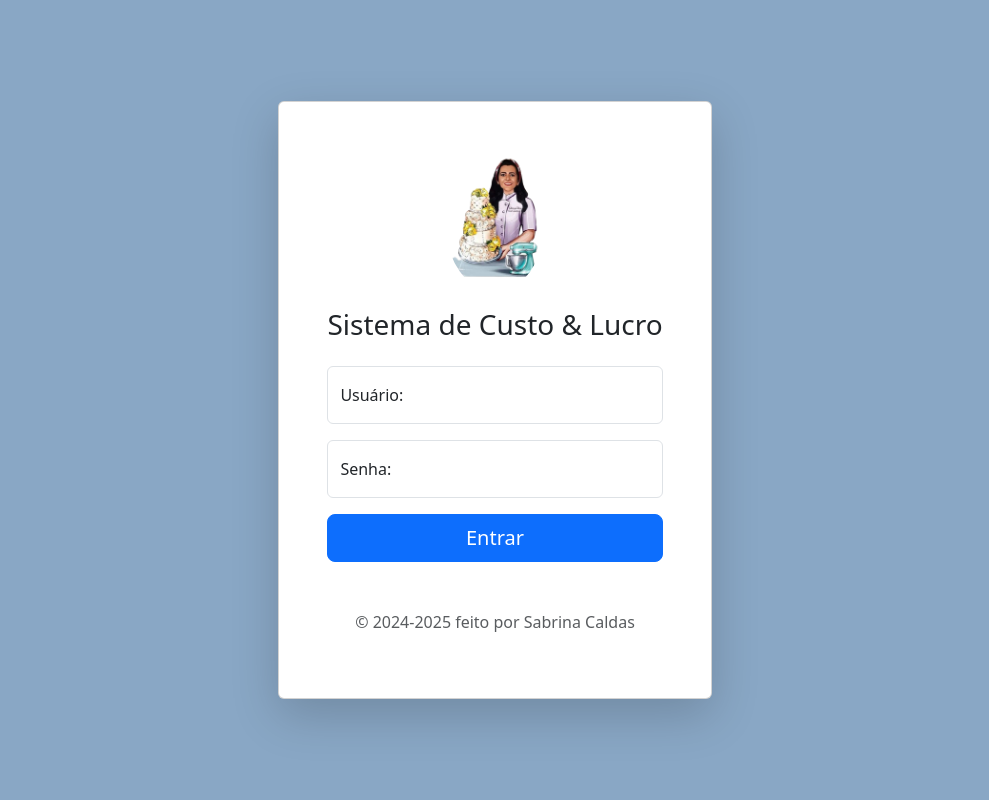
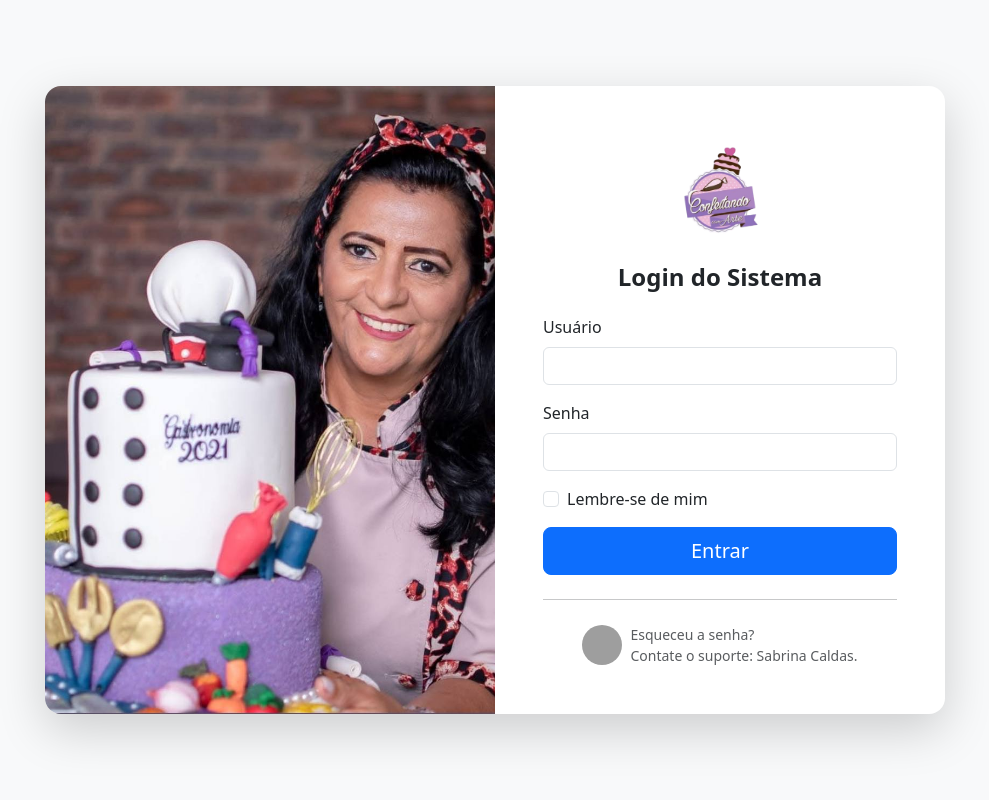
Before and after one commit to biinahc/gestao-confeitaria-flask, a Flask app: a page that uses templates/login.html in a window 1280 px wide. Shown: the whole page, without its empty margins (145-1134 px from the left). Run offline with Flask 3, Linux system fonts and the light colour scheme; grey boxes are pictures that could not be loaded.

Commit message:
feat: criando lista de compras de estoque baixo

```diff
--- a/app.py
+++ b/app.py
@@ -9,21 +9,26 @@ from flask import Flask, render_template, request, redirect, url_for, flash, Res
 from sqlalchemy import or_, and_
 from models import db, Ingrediente, FichaTecnica, FichaTecnicaIngrediente, Forma, Configuracao, Compra, Venda, User
 from flask_login import LoginManager, login_user, logout_user, login_required, current_user
-
-
+from models import User
 from xhtml2pdf import pisa
 from flask import send_file
 from io import BytesIO
+import unicodedata
+from flask_migrate import Migrate
 
 
 
-# --- Configuração Inicial ---
 app = Flask(__name__)
+
+
+app.config['SECRET_KEY'] = os.environ.get('SECRET_KEY', 'uma-chave-secreta-muito-forte-e-aleatoria')
+
+# Configuração do Banco de Dados
 database_uri = os.environ.get('DATABASE_URL')
 if database_uri and database_uri.startswith("postgres://"):
     database_uri = database_uri.replace("postgres://", "postgresql://", 1)
 app.config['SQLALCHEMY_DATABASE_URI'] = database_uri or 'sqlite:///confeitando_com_artes.db'
-app.config['SECRET_KEY'] = os.environ.get('SECRET_KEY', 'uma-chave-secreta-bem-dificil')
+migrate = Migrate(app, db)
 db.init_app(app)
 
 # --- Configuração do Login ---
@@ -58,18 +63,31 @@ def create_user():
     db.session.commit()
     print(f"Usuário {username} criado com sucesso!")
 
-# --- Rotas de Autenticação ---
+#LOGIN
 @app.route('/login', methods=['GET', 'POST'])
 def login():
     if current_user.is_authenticated:
         return redirect(url_for('index'))
+
     if request.method == 'POST':
-        user = User.query.filter_by(username=request.form['username']).first()
-        if user and user.check_password(request.form['password']):
-            login_user(user)
+        # LINHA DE DEPURAÇÃO: VAMOS IMPRIMIR O QUE VEM DO FORMULÁRIO
+        print("Dados do formulário recebidos:", request.form)
+
+        user = User.query.filter_by(username=request.form.get('username')).first()
+
+        if user and user.check_password(request.form.get('password')):
+            remember_me = request.form.get('remember')
+
+            # OUTRA LINHA DE DEPURAÇÃO
+            print(f"Checkbox 'remember' foi marcada? {'Sim' if remember_me else 'Não'}")
+
+            login_user(user, remember=(remember_me is not None))
+
+            flash('Login realizado com sucesso!', 'success')
             return redirect(url_for('index'))
         else:
             flash('Usuário ou senha inválidos.', 'danger')
+
     return render_template('login.html')
 
 @app.route('/logout')
@@ -91,39 +109,101 @@ def index():
     ingredientes_pouco_estoque = Ingrediente.query.filter(or_(condicao_critica, condicao_alerta)).order_by(Ingrediente.quantidade_estoque.asc()).all()
     return render_template('index.html', total_fichas=total_fichas, labels_grafico=labels_grafico, dados_grafico=dados_grafico, alertas_estoque=ingredientes_pouco_estoque)
 
+
+
+#para salvar sem acento no banco de dados assim nao aceita duplicação com o mesmo nome com ou sem acento nos ingredientes.#
+
+
+def normalize_text(text):
+    """Remove acentos e converte para minúsculas."""
+    if not text:
+        return ""
+    # Normaliza para o formato NFD (Canonical Decomposition) e remove os caracteres diacríticos (acentos)
+    nfkd_form = unicodedata.normalize('NFD', text)
+    return "".join([c for c in nfkd_form if not unicodedata.combining(c)]).lower()
+
+
+
+
+
+
+
+
+
+
+
 @app.route('/ingredientes', methods=['GET', 'POST'])
 @login_required
 def gerenciar_ingredientes():
     if request.method == 'POST':
-        nome = request.form['nome'].strip()
-        if Ingrediente.query.filter(db.func.lower(Ingrediente.nome) == db.func.lower(nome)).first():
-            flash(f'Erro: O ingrediente "{nome}" já está cadastrado.', 'danger')
-            return redirect(url_for('gerenciar_ingredientes'))
-        tipo_preco = request.form['tipo_preco']
+        nome_original = request.form.get('nome', '').strip()
+
+        # 1. NORMALIZA O NOME PARA VALIDAÇÃO
+        nome_normalizado = normalize_text(nome_original)
+
+        # 2. VALIDAÇÃO MELHORADA (IGNORA ACENTOS E MAIÚSCULAS/MINÚSCULAS)
+        if Ingrediente.query.filter(Ingrediente.nome_normalizado == nome_normalizado).first():
+            flash(f'Erro: O ingrediente "{nome_original}" já está cadastrado.', 'danger')
+            return redirect(url_for('gerenciar_ingredientes', focus='nome'))
+
+        # --- Lógica de negócio (mantida como a sua original, mas mais segura com .get()) ---
+        tipo_preco = request.form.get('tipo_preco')
         preco_informado = float(request.form.get('preco', 0) or 0)
         unidades_compradas = int(request.form.get('unidades_compradas', 1) or 1)
         tamanho_unidade = float(request.form.get('tamanho_unidade', 0) or 0)
+
         if tipo_preco == 'total':
             preco_total_pago = preco_informado
-        else:
+        else: # tipo_preco == 'unitario'
             preco_total_pago = preco_informado * unidades_compradas
+
         estoque_inicial = tamanho_unidade * unidades_compradas
         custo_inicial = preco_total_pago / estoque_inicial if estoque_inicial > 0 else 0
-        novo_ingrediente = Ingrediente(nome=nome, marca=request.form['marca'], unidade_medida=request.form['unidade_medida'], quantidade_estoque=estoque_inicial, custo_medio_por_unidade_base=custo_inicial)
-        primeira_compra = Compra(preco_total_lote=preco_total_pago, unidades_compradas=unidades_compradas, tamanho_unidade=tamanho_unidade, ingrediente=novo_ingrediente)
+
+        # 3. SALVA O NOME ORIGINAL E O NOME NORMALIZADO
+        novo_ingrediente = Ingrediente(
+            nome=nome_original,
+            nome_normalizado=nome_normalizado, # Campo novo sendo salvo
+            marca=request.form.get('marca'),
+            unidade_medida=request.form.get('unidade_medida'),
+            quantidade_estoque=estoque_inicial,
+            custo_medio_por_unidade_base=custo_inicial
+        )
+
+        primeira_compra = Compra(
+            preco_total_lote=preco_total_pago,
+            unidades_compradas=unidades_compradas,
+            tamanho_unidade=tamanho_unidade,
+            ingrediente=novo_ingrediente
+        )
+
         db.session.add(novo_ingrediente)
         db.session.add(primeira_compra)
         db.session.commit()
-        flash(f'Ingrediente "{nome}" cadastrado com sucesso!', 'success')
-        return redirect(url_for('gerenciar_ingredientes'))
+
+        flash(f'Ingrediente "{nome_original}" cadastrado com sucesso!', 'success')
+
+        # 4. REDIRECIONA COM PARÂMETRO DE FOCO
+        return redirect(url_for('gerenciar_ingredientes', focus='nome'))
+
+    # --- Lógica para GET (exibição da página) ---
     page = request.args.get('page', 1, type=int)
     q = request.args.get('q', '', type=str)
+
     query = Ingrediente.query
+
     if q:
-        query = query.filter(Ingrediente.nome.ilike(f'%{q}%'))
+        # 5. BUSCA MELHORADA (IGNORA ACENTOS E MAIÚSCULAS/MINÚSCULAS)
+        q_normalizado = f"%{normalize_text(q)}%"
+        query = query.filter(Ingrediente.nome_normalizado.ilike(q_normalizado))
+
     paginacao = query.order_by(Ingrediente.nome).paginate(page=page, per_page=10, error_out=False)
     ingredientes_da_pagina = paginacao.items
-    return render_template('ingredientes.html', ingredientes=ingredientes_da_pagina, paginacao=paginacao, q=q)
+
+    return render_template('ingredientes.html',
+                           ingredientes=ingredientes_da_pagina,
+                           paginacao=paginacao,
+                           q=q)
 
 @app.route('/ingrediente/adicionar-estoque/<int:ingrediente_id>', methods=['POST'])
 @login_required
@@ -182,6 +262,36 @@ def historico_compras(ingrediente_id):
     historico = Compra.query.filter_by(ingrediente_id=ingrediente.id).order_by(Compra.data_compra.desc()).all()
     return render_template('historico_compras.html', ingrediente=ingrediente, historico=historico)
 
+#para fazer compras dos ingredientes baixos
+@app.route('/lista-de-compras')
+@login_required
+def lista_de_compras():
+    # Define os limites de estoque baixo
+    limite_unidade = 5
+    limite_peso_volume = 100 # para g e ml
+
+    # --- CONSULTA CORRIGIDA ---
+    # Busca ingredientes que atendem a uma das duas condições abaixo
+    ingredientes_a_comprar = Ingrediente.query.filter(
+        db.or_(
+            # Condição 1: Para itens contados por unidade
+            db.and_(
+                Ingrediente.unidade_medida == 'unid',
+                Ingrediente.quantidade_estoque <= limite_unidade
+            ),
+            # Condição 2: Para itens por peso ou volume
+            db.and_(
+                Ingrediente.unidade_medida.in_(['g', 'ml']),
+                Ingrediente.quantidade_estoque <= limite_peso_volume
+            )
+        )
+    ).order_by(Ingrediente.nome).all()
+
+    return render_template('lista_de_compras.html', ingredientes=ingredientes_a_comprar)
+
+
+
+
 @app.route('/formas', methods=['GET', 'POST'])
 @login_required
 def gerenciar_formas():
@@ -195,8 +305,21 @@ def gerenciar_formas():
             db.session.commit()
             flash('Forma adicionada com sucesso!', 'success')
         return redirect(url_for('gerenciar_formas'))
-    formas = Forma.query.order_by(Forma.descricao).all()
-    return render_template('formas.html', formas=formas)
+
+    # --- LÓGICA ATUALIZADA DE BUSCA E PAGINAÇÃO ---
+    page = request.args.get('page', 1, type=int)
+    q = request.args.get('q', '', type=str)
+
+    # A consulta agora só busca formas ativas
+    query = Forma.query.filter_by(is_active=True)
+    if q:
+        query = query.filter(Forma.descricao.ilike(f'%{q}%'))
+
+    paginacao = query.order_by(Forma.descricao).paginate(page=page, per_page=5, error_out=False)
+    formas_da_pagina = paginacao.items
+
+    return render_template('formas.html', formas=formas_da_pagina, paginacao=paginacao, q=q)
+
 
 @app.route('/configuracoes', methods=['GET', 'POST'])
 @login_required
@@ -243,6 +366,7 @@ def gerenciar_fichas_tecnicas():
 def detalhe_ficha_tecnica(ficha_tecnica_id):
     ficha = FichaTecnica.query.get_or_404(ficha_tecnica_id)
     todos_ingredientes = Ingrediente.query.order_by(Ingrediente.nome).all()
+    todas_formas = Forma.query.filter_by(is_active=True).order_by(Forma.descricao).all()
     todas_formas = Forma.query.order_by(Forma.descricao).all()
     if request.method == 'POST':
         if 'ingrediente_id' in request.form:
@@ -467,12 +591,6 @@ def novo_orcamento():
 
 
 
-# Em app.py
-
-# Em app.py
-
-# Em app.py
-
 @app.route('/orcamento/gerar-pdf', methods=['POST'])
 @login_required
 def gerar_pdf_orcamento():
@@ -534,37 +652,32 @@ def gerar_pdf_orcamento():
 @login_required
 def deletar_forma(id):
     forma = Forma.query.get_or_404(id)
-
-    # VERIFICAÇÃO IMPORTANTE: Checa se a forma está sendo usada em alguma ficha técnica.
-    if forma.fichas_tecnicas:
-        flash('Não é possível excluir esta forma, pois ela já está associada a uma ou mais fichas técnicas.', 'danger')
-        return redirect(url_for('gerenciar_formas'))
-
-    db.session.delete(forma)
+    # --- NOVA LÓGICA DE "EXCLUSÃO SUAVE" ---
+    forma.is_active = False
     db.session.commit()
-    flash('Forma deletada com sucesso!', 'success')
+    flash('Forma excluída com sucesso! Ela não aparecerá para novas fichas.', 'success')
     return redirect(url_for('gerenciar_formas'))
 
 @app.route('/forma/edit/<int:id>', methods=['POST'])
 @login_required
 def editar_forma(id):
     forma = Forma.query.get_or_404(id)
-    nova_descricao = request.form.get('descricao')
-
+    nova_descricao = request.form.get('descricao', '').strip()
     if not nova_descricao:
-        flash('A descrição não pode ficar em branco.', 'danger')
+        flash('A descrição não pode ser vazia.', 'danger')
         return redirect(url_for('gerenciar_formas'))
 
-    # Opcional: Verifica se a nova descrição já existe em outra forma
-    forma_existente = Forma.query.filter(Forma.descricao == nova_descricao, Forma.id != id).first()
-    if forma_existente:
-        flash('Já existe uma forma com essa descrição.', 'danger')
-        return redirect(url_for('gerenciar_formas'))
+    outra_forma = Forma.query.filter(Forma.id != id, db.func.lower(Forma.descricao) == db.func.lower(nova_descricao)).first()
+    if outra_forma:
+        flash('Já existe outra forma com esta descrição.', 'danger')
+    else:
+        forma.descricao = nova_descricao
+        db.session.commit()
+        flash('Forma atualizada com sucesso!', 'success')
+    return redirect(url_for('gerenciar_formas'))
 
-    forma.descricao = nova_descricao
-    db.session.commit()
-    flash('Forma atualizada com sucesso!', 'success')
-    return redirect(url_for('gerenciar_formas'))
+
+
 
 
 if __name__ == '__main__':
--- a/models.py
+++ b/models.py
@@ -21,6 +21,7 @@ class FichaTecnicaIngrediente(db.Model):
 class Ingrediente(db.Model):
     id = db.Column(db.Integer, primary_key=True)
     nome = db.Column(db.String(100), nullable=False, unique=True)
+    nome_normalizado = db.Column(db.String(100), nullable=False, index=True)
     marca = db.Column(db.String(100), nullable=True)
     unidade_medida = db.Column(db.String(20), nullable=False)
     quantidade_estoque = db.Column(db.Float, nullable=False, default=0.0)
@@ -76,6 +77,7 @@ class FichaTecnica(db.Model):
 class Forma(db.Model):
     id = db.Column(db.Integer, primary_key=True)
     descricao = db.Column(db.String(100), unique=True, nullable=False)
+    is_active = db.Column(db.Boolean, default=True, nullable=False)
 
 class Configuracao(db.Model):
     id = db.Column(db.Integer, primary_key=True)
--- a/templates/base.html
+++ b/templates/base.html
@@ -40,6 +40,9 @@
                     <li class="nav-item"><a class="nav-link" href="{{ url_for('gerenciar_vendas') }}">Vendas</a></li>
                     <li class="nav-item">
                         <a class="nav-link" href="{{ url_for('novo_orcamento') }}">Gerar Orçamento</a>
+                    </li>
+                    <li class="nav-item">
+                        <a class="nav-link" href="{{ url_for('lista_de_compras') }}">Lista de Compras</a>
                     </li>
                     <ul class="navbar-nav ms-auto">
                         <li class="nav-item">
--- a/templates/ingredientes.html
+++ b/templates/ingredientes.html
@@ -144,10 +144,12 @@
                 const ingredienteId = button.getAttribute('data-id');
                 const modalBody = document.getElementById('modalBody');
 
+                // Define a URL de action do formulário oculto
                 const actionUrl = `/ingrediente/delete/${ingredienteId}`;
                 deleteForm.setAttribute('action', actionUrl);
 
-
+                // Define a mensagem padrão. Você pode adicionar uma verificação se o ingrediente
+                // estiver em uso aqui, se necessário, passando um atributo 'data-is-in-use' no botão.
                 modalBody.innerHTML = "<strong>Atenção!</strong> Ao excluir um ingrediente, todo o seu histórico de compras será perdido e ele será removido de todas as fichas técnicas. Esta ação não pode ser desfeita.<br><br>Você tem certeza que deseja continuar?";
             });
 
@@ -155,7 +157,7 @@
             confirmDeleteBtn.addEventListener('click', function() {
                 deleteForm.submit();
             });
-            // --- FIM DA LÓGICA DO MODAL ---
+
         });
     </script>
 {% endblock %}
--- a/templates/login.html
+++ b/templates/login.html
@@ -3,44 +3,94 @@
 <head>
     <meta charset="UTF-8">
     <meta name="viewport" content="width=device-width, initial-scale=1.0">
-    <title>Login | Doce Controle</title>
-    <link href="https://cdn.jsdelivr.net/npm/bootstrap@5.3.0/dist/css/bootstrap.min.css" rel="stylesheet">
+    <title>Login | Confeitando com Arte</title>
+    <link href="https://cdn.jsdelivr.net/npm/bootstrap@5.3.3/dist/css/bootstrap.min.css" rel="stylesheet">
+    <link rel="stylesheet" href="https://cdn.jsdelivr.net/npm/bootstrap-icons@1.11.3/font/bootstrap-icons.min.css">
     <style>
-        body { background-color: #89a7c5; }
-        .login-container { max-width: 900px; }
+        /* Força o html e o body a ocuparem 100% da altura da tela */
+        html, body {
+            height: 100%;
+        }
+
+        /* Transforma o body em um container flex para centralização */
+        body {
+            display: flex;
+            align-items: center; /* Alinha verticalmente */
+            justify-content: center; /* Alinha horizontalmente */
+            background-color: #f8f9fa;
+        }
+
+        .login-card {
+            border: none;
+            border-radius: 1rem;
+            width: 100%;
+            max-width: 900px; /* Largura máxima do card */
+        }
+
+        .login-img {
+            width: 100%;
+            height: 100%;
+            object-fit: cover; /* Faz a imagem cobrir a coluna sem distorcer */
+            border-top-left-radius: 1rem;
+            border-bottom-left-radius: 1rem;
+        }
     </style>
 </head>
 <body>
-    <div class="container vh-100 d-flex align-items-center justify-content-center">
-        <div class="card shadow-lg login-container">
-            <div class="card-body p-5">
+    <div class="card shadow-lg login-card">
+        <div class="row g-0">
+            <div class="col-md-6 d-none d-md-block">
+                <img src="{{ url_for('static', filename='images/logo_terceira.jpg') }}"
+                     alt="Imagem de Login"
+                     class="login-img">
+            </div>
+
+            <div class="col-md-6">
+                <div class="card-body p-4 p-md-5">
                     <div class="text-center mb-4">
-                    <img src="{{ url_for('static', filename='images/logo_segundo.png') }}" alt="Logo" style="width: 100px; border-radius: 50%;">
-                    <h1 class="h3 mt-3 mb-3 fw-normal">Sistema de Custo & Lucro</h1>
+                        <img src="{{ url_for('static', filename='images/logo_principal.png') }}" alt="Logo" style="width: 80px;">
+                        <h2 class="h4 mt-3 fw-bold">Login do Sistema</h2>
                     </div>
 
                     {% with messages = get_flashed_messages(with_categories=true) %}
                         {% if messages %}
                             {% for category, message in messages %}
-                            <div class="alert alert-{{ category }}">{{ message }}</div>
+                                <div class="alert alert-danger text-center p-2">{{ message }}</div>
                             {% endfor %}
                         {% endif %}
                     {% endwith %}
 
-                <form method="POST">
-                    <div class="form-floating mb-3">
-                        <input type="text" class="form-control" id="username" name="username" placeholder="Usuário" required>
-                        <label for="username">Usuário:</label>
+                    <form method="POST" action="{{ url_for('login') }}">
+                        <div class="mb-3">
+                            <label for="username" class="form-label">Usuário</label>
+                            <input type="text" class="form-control" id="username" name="username" required>
                         </div>
-                    <div class="form-floating mb-3">
-                        <input type="password" class="form-control" id="password" name="password" placeholder="Senha" required>
-                        <label for="password">Senha:</label>
+                        <div class="mb-3">
+                            <label for="password" class="form-label">Senha</label>
+                            <input type="password" class="form-control" id="password" name="password" required>
+                        </div>
+                        <div class="form-check mb-3">
+                            <input class="form-check-input" type="checkbox" name="remember" id="remember">
+                            <label class="form-check-label" for="remember">
+                                Lembre-se de mim
+                            </label>
                         </div>
                         <button class="w-100 btn btn-lg btn-primary" type="submit">Entrar</button>
                     </form>
-                <p class="mt-5 mb-3 text-muted text-center">&copy; 2024-2025 feito por Sabrina Caldas</p>
+
+                    <hr class="my-4">
+
+                    <div class="d-flex align-items-center justify-content-center">
+                         <img src="https://i.pravatar.cc/40?img=1" alt="Foto Suporte" class="rounded-circle me-2" style="width: 40px; height: 40px;">
+                        <p class="text-muted small mb-0">
+                            Esqueceu a senha? <br>Contate o suporte: Sabrina Caldas.
+                        </p>
                     </div>
                 </div>
             </div>
+        </div>
+    </div>
+
+    <script src="https://cdn.jsdelivr.net/npm/bootstrap@5.3.3/dist/js/bootstrap.bundle.min.js"></script>
 </body>
 </html>
```
Also changed, not shown: templates/formas.html (+35 -17 lines), templates/lista_de_compras.html (added, +30 -0 lines), static/images/logo_terceira.jpg (added). Lines whose indentation alone changed are shown as unchanged.
